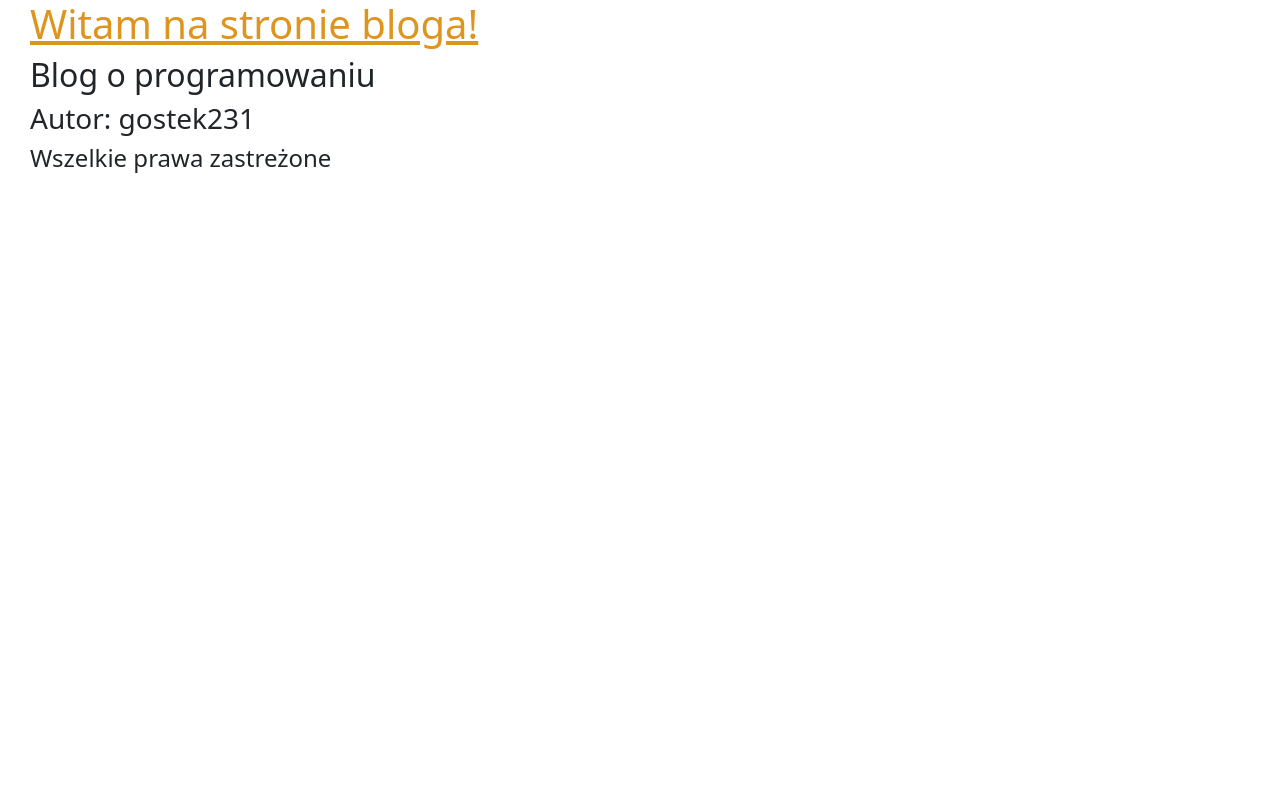
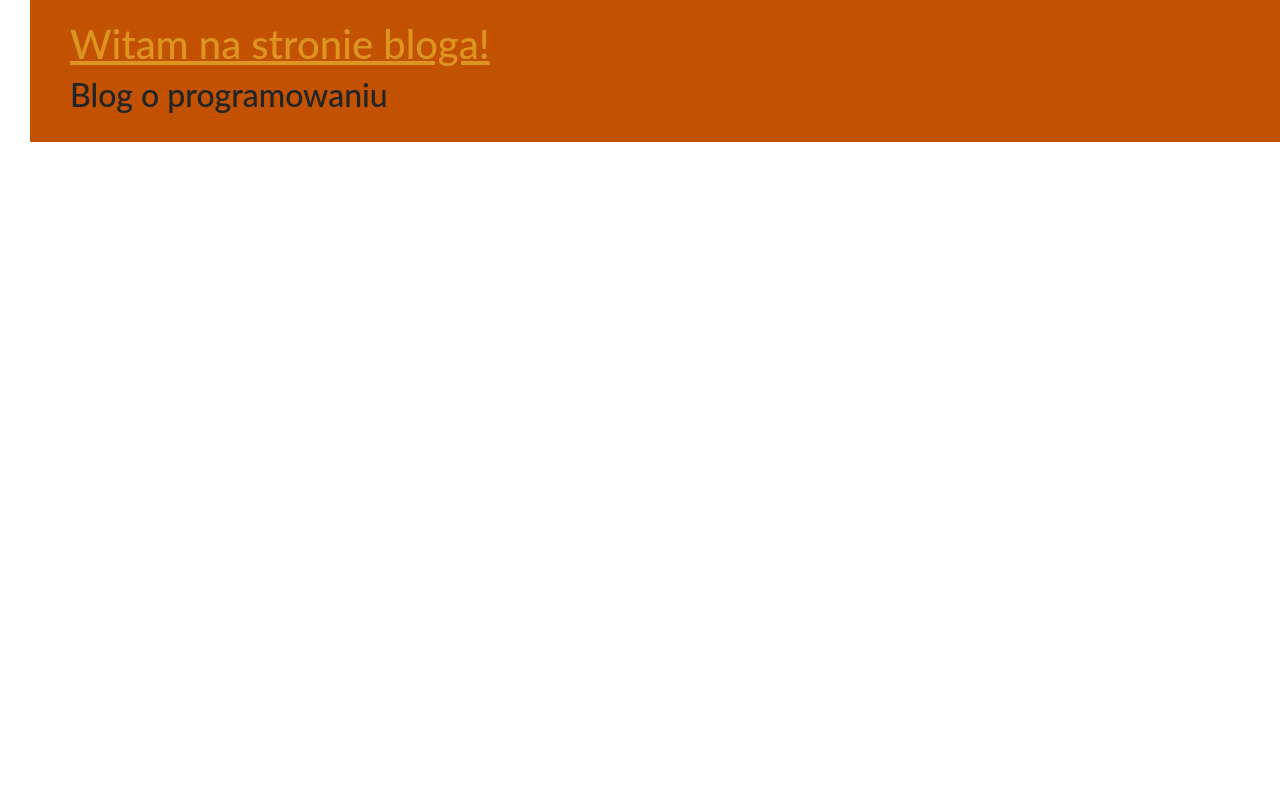
Before and after one commit to gostek231/djangoblog, a Django app: page / in a window 1280 px wide. Run offline with Django 4.2, Linux system fonts and the light colour scheme; data that the repository does not hold is empty.

Commit message:
kolejne...

```diff
--- a/budzet/static/css/budzet.css
+++ b/budzet/static/css/budzet.css
@@ -3,5 +3,12 @@ h1 a,h2 a{
 }
 
 body {
+    font-family: 'Lato', sans-serif;
     padding-left: 30px;
 }
+
+.page-header{
+    background-color: #C25100;
+    margin-top: 0;
+    padding: 20px 20px 20px 40px;
+}
--- a/budzet/templates/budzet/post_list.html
+++ b/budzet/templates/budzet/post_list.html
@@ -7,23 +7,21 @@
     <link rel="stylesheet" href="{% static 'css/budzet.css' %}">
 </head>
     <body>
-        <div>
-            <h1><a href="post_list.html">Witam na stronie bloga!</a></h1>
+        <div class="page-header">
+            <h1><a href="">Witam na stronie bloga!</a></h1>
             <h2>Blog o programowaniu</h2>
-            <h3>Autor: gostek231</h3>
-            <h4>Wszelkie prawa zastreżone</h4>
         </div>
         {% comment "Komentarz autora %}
         Tutaj lista postow
         {% endcomment %}
         {% for post in posts %}
-        <div>
+        <div class="post">
             <p>opublikowany: {{ post.publish_Date }}</p>
             <h2><a href="">{{ post.title }}</a></h2>
             <em>{{ post.text|linebreaksbr }}</em>
         </div>
         {% endfor %}
-        <div>
+        <div class="stopka">
 
         </div>
 </body>
```
